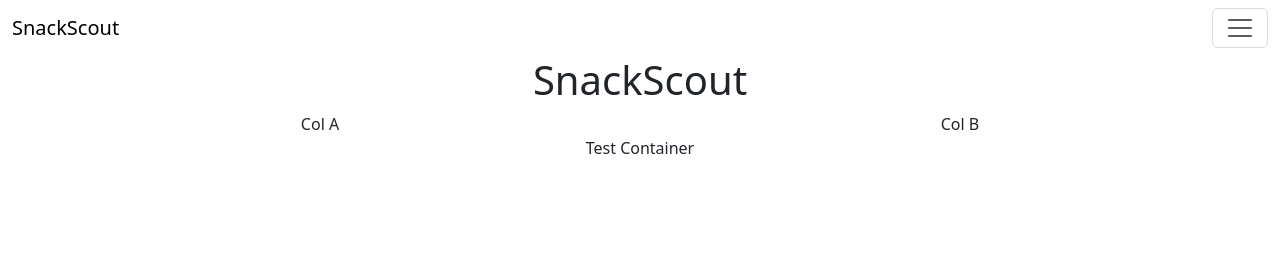
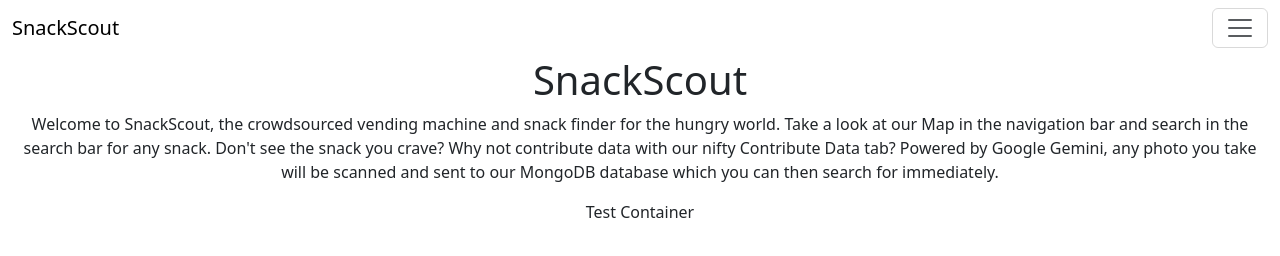
Before and after one commit to Real-RoboKnight/Vending-Map, a plain HTML site: page frontend/index.html in a window 1280 px wide. Drawn offline with nearby package versions, Linux system fonts and the light colour scheme.

Commit message:
homepage message

```diff
--- a/frontend/index.html
+++ b/frontend/index.html
@@ -75,9 +75,14 @@
                 <h1>SnackScout</h1>
             </div>
         </div>
-        <div class="row">
-            <div class="col">Col A</div>
-            <div class="col">Col B</div>
+        <div class="p">
+            <p>
+                Welcome to SnackScout, the crowdsourced vending machine and snack finder for the hungry world.
+                Take a look at our Map in the navigation bar and search in the search bar for any snack.
+                Don't see the snack you crave? Why not contribute data with our nifty Contribute Data tab?
+                Powered by Google Gemini, any photo you take will be scanned and sent to our MongoDB database
+                which you can then search for immediately.
+            </p>
         </div>
         Test Container
     </div>
```
